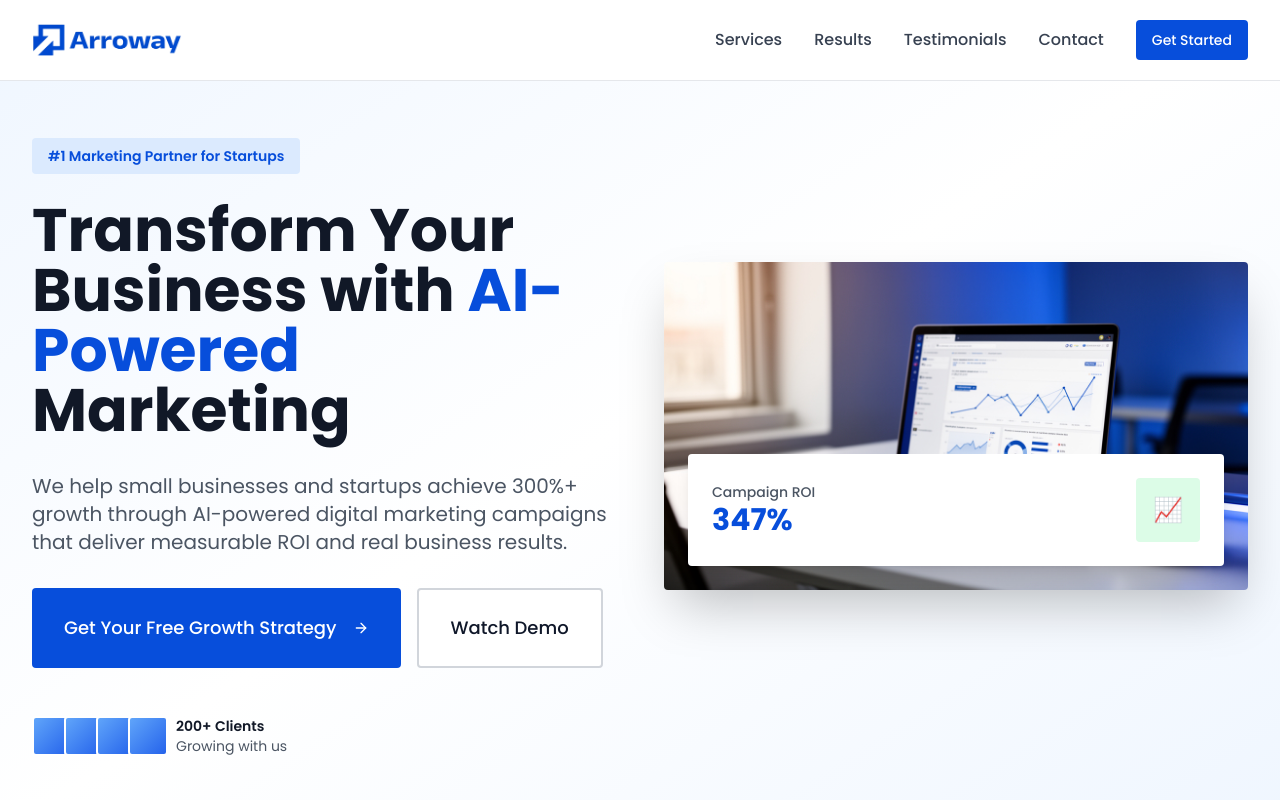
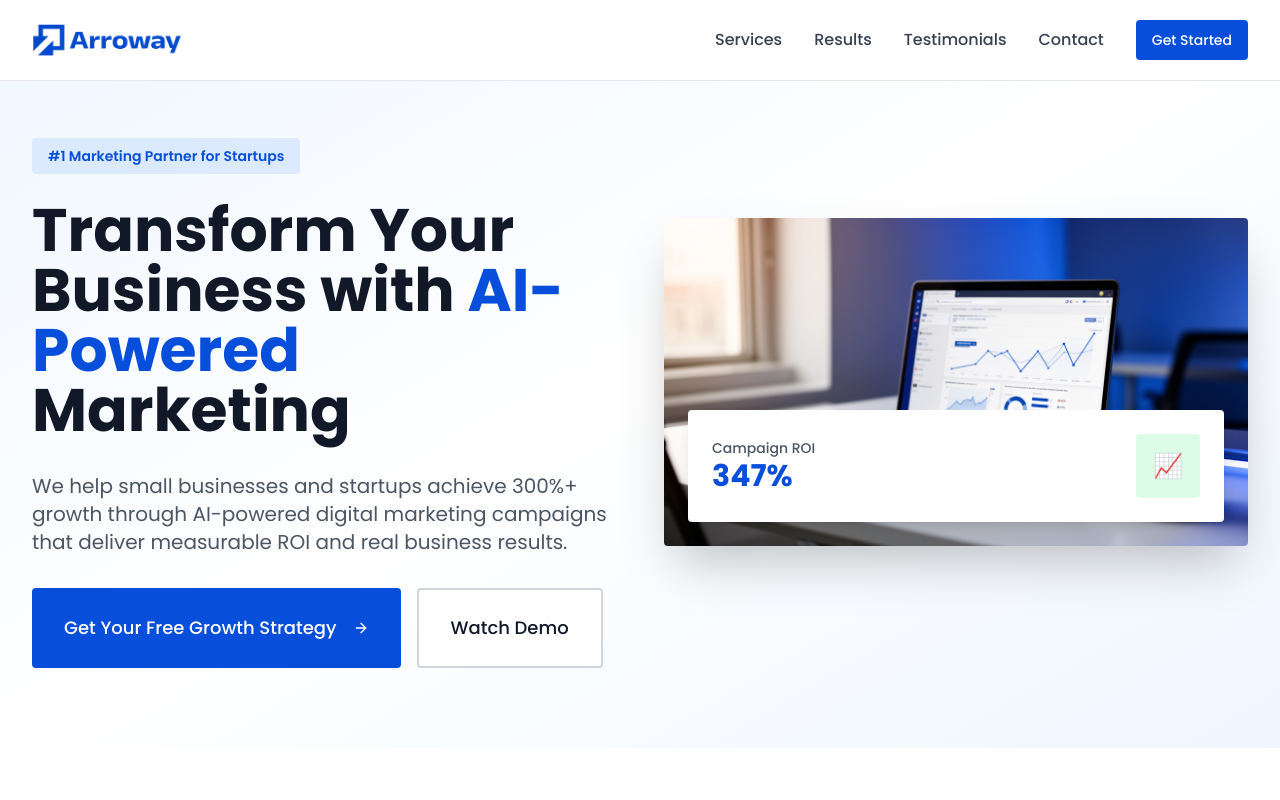
Before and after one commit to arrowaydigital/Arroway, a React (Vite) app: page / in a window 1280 px wide. Shown: the top 800 px of the page. Built offline with nearby package versions, Linux system fonts and the light colour scheme.

Commit message:
Update HeroSection.tsx

```diff
--- a/src/components/features/HeroSection.tsx
+++ b/src/components/features/HeroSection.tsx
@@ -66,31 +66,8 @@ export function HeroSection() {
               </Button>
             </motion.div>
 
-            {/* Trust Indicators */}
-            <motion.div
-              initial={{ opacity: 0 }}
-              animate={{ opacity: 1 }}
-              transition={{ delay: 0.6, duration: 0.5 }}
-              className="flex flex-wrap items-center gap-8 pt-4"
-            >
-              <div className="flex items-center gap-2">
-                <div className="flex -space-x-2">
-                  {[1, 2, 3, 4].map((i) => (
-                    <div
-                      key={i}
-                      className="w-10 h-10 rounded bg-gradient-to-br from-blue-400 to-blue-600 border-2 border-white"
-                    />
-                  ))}
-                </div>
-                <div className="text-sm">
-                  <div className="font-semibold text-gray-900">200+ Clients</div>
-                  <div className="text-gray-600">Growing with us</div>
-                </div>
-              </div>
-            </motion.div>
+            {/* Right Image */}
           </motion.div>
-
-          {/* Right Image */}
           <motion.div
             initial={{ opacity: 0, x: 30 }}
             animate={{ opacity: 1, x: 0 }}
```
